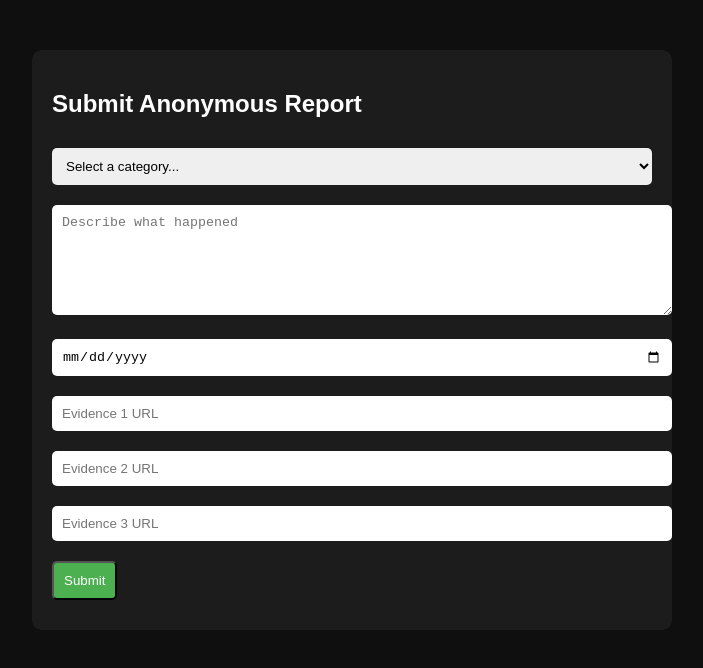
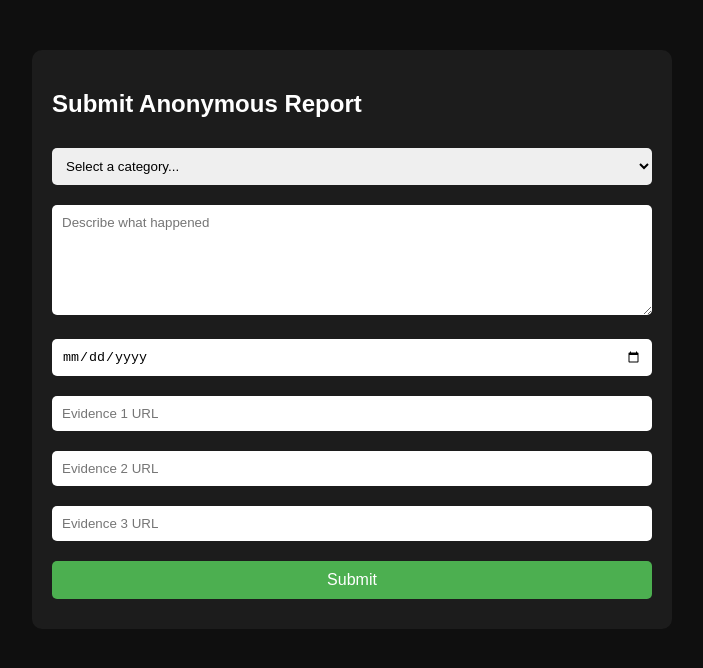
Before and after one commit to F4ulty12/annoynomousreports, a plain HTML site: page report.html in a window 1280 px wide. Shown: the whole page, without its empty margins (288-991 px from the left). Drawn offline with Linux system fonts and the light colour scheme.

Commit message:
Update style.css

```diff
--- a/style.css
+++ b/style.css
@@ -1,10 +1,8 @@
-
 body {
 font-family: Arial;
 background:#0f0f0f;
 color:white;
 }
-
 .container {
 max-width:600px;
 margin:50px auto;
@@ -12,15 +10,18 @@ padding:20px;
 background:#1c1c1c;
 border-radius:10px;
 }
-
 input, textarea, select {
 width:100%;
 margin:10px 0;
 padding:10px;
 border:none;
 border-radius:5px;
+box-sizing:border-box;
 }
-
+textarea {
+resize:vertical;
+font-family:inherit;
+}
 button, .btn {
 display:block;
 padding:10px;
@@ -31,8 +32,14 @@ text-align:center;
 text-decoration:none;
 border-radius:5px;
 cursor:pointer;
+border:none;
+width:100%;
+font-size:1em;
 }
-
+button:disabled {
+background:#888;
+cursor:not-allowed;
+}
 .secondary {
 background:#555;
 }
```
